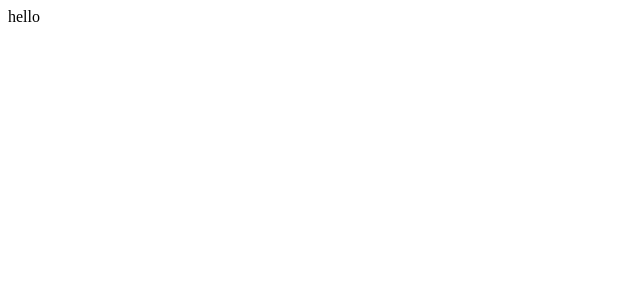
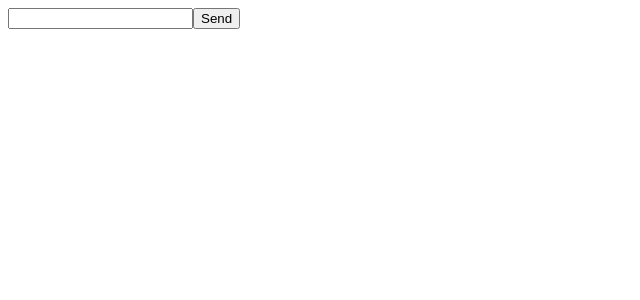
Before and after one commit to davidystephenson/chat-35-client, a React (Create React App) app: page / in a window 1280 px wide. Shown: the top 300 px of the page, without its empty margins (0-640 px from the left). Built offline with nearby package versions, Linux system fonts and the light colour scheme.

Commit message:
Hardcode form

```diff
--- a/package.json
+++ b/package.json
@@ -8,7 +8,8 @@
     "@testing-library/user-event": "^7.1.2",
     "react": "^16.13.0",
     "react-dom": "^16.13.0",
-    "react-scripts": "3.4.0"
+    "react-scripts": "3.4.0",
+    "superagent": "^5.2.2"
   },
   "scripts": {
     "start": "react-scripts start",
--- a/src/App.js
+++ b/src/App.js
@@ -1,8 +1,28 @@
 import React from 'react';
+import superagent from 'superagent'
 
 class App extends React.Component {
+  onSubmit = async event => {
+    event.preventDefault()
+
+    try {
+      const response = await superagent
+        .post('http://localhost:4000/message')
+        .send({ text: 'hardcoded' })
+
+      console.log(response)
+    } catch (error) {
+      console.error(error)
+    }
+  }
+
   render () {
-    return <div>hello</div>
+    return <main>
+      <form onSubmit={this.onSubmit}>
+        <input type='text' />
+        <button>Send</button>
+      </form>
+    </main>
   }
 }
 
```
Also changed, not shown: 1 other file (tests, documents, lock files or other folders).
